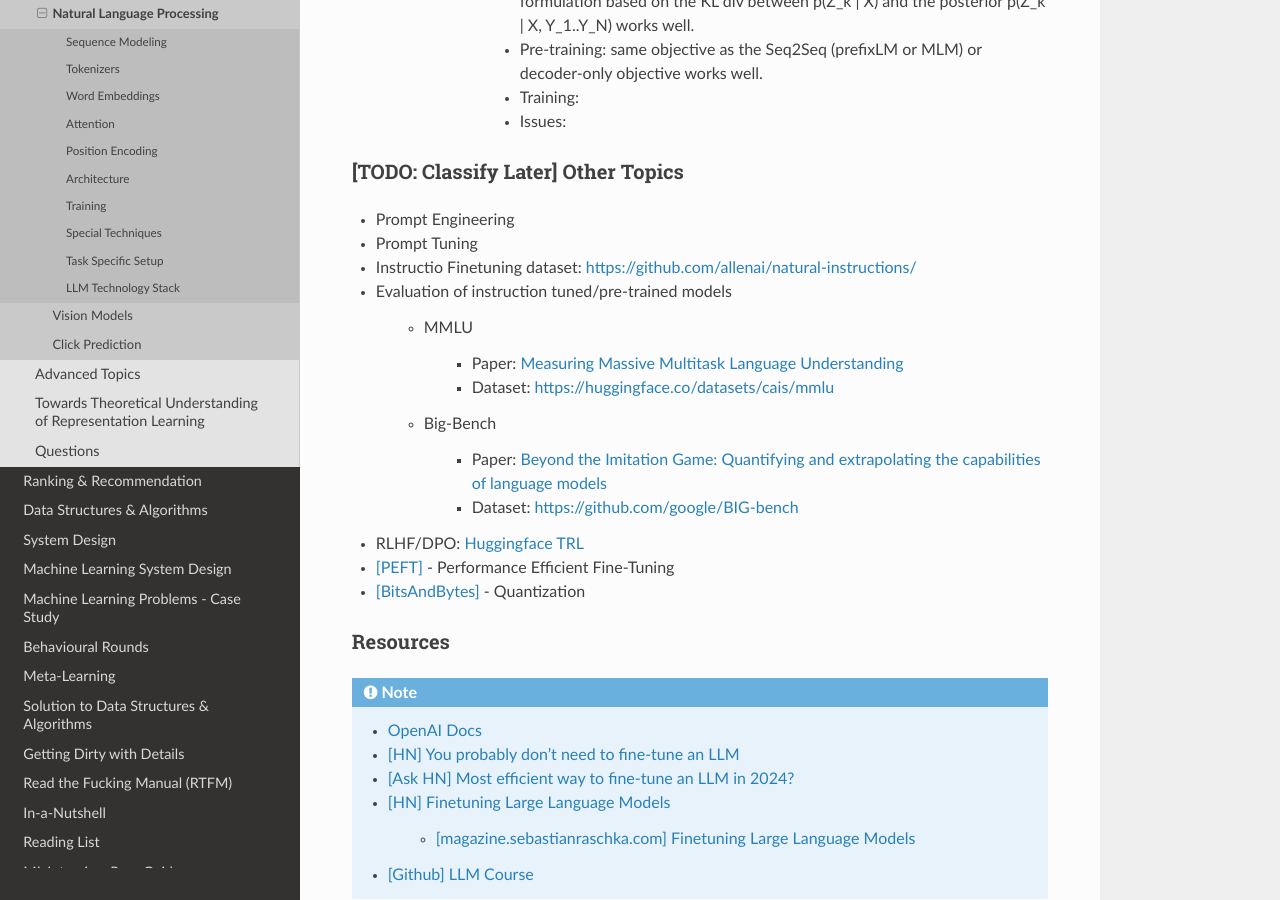
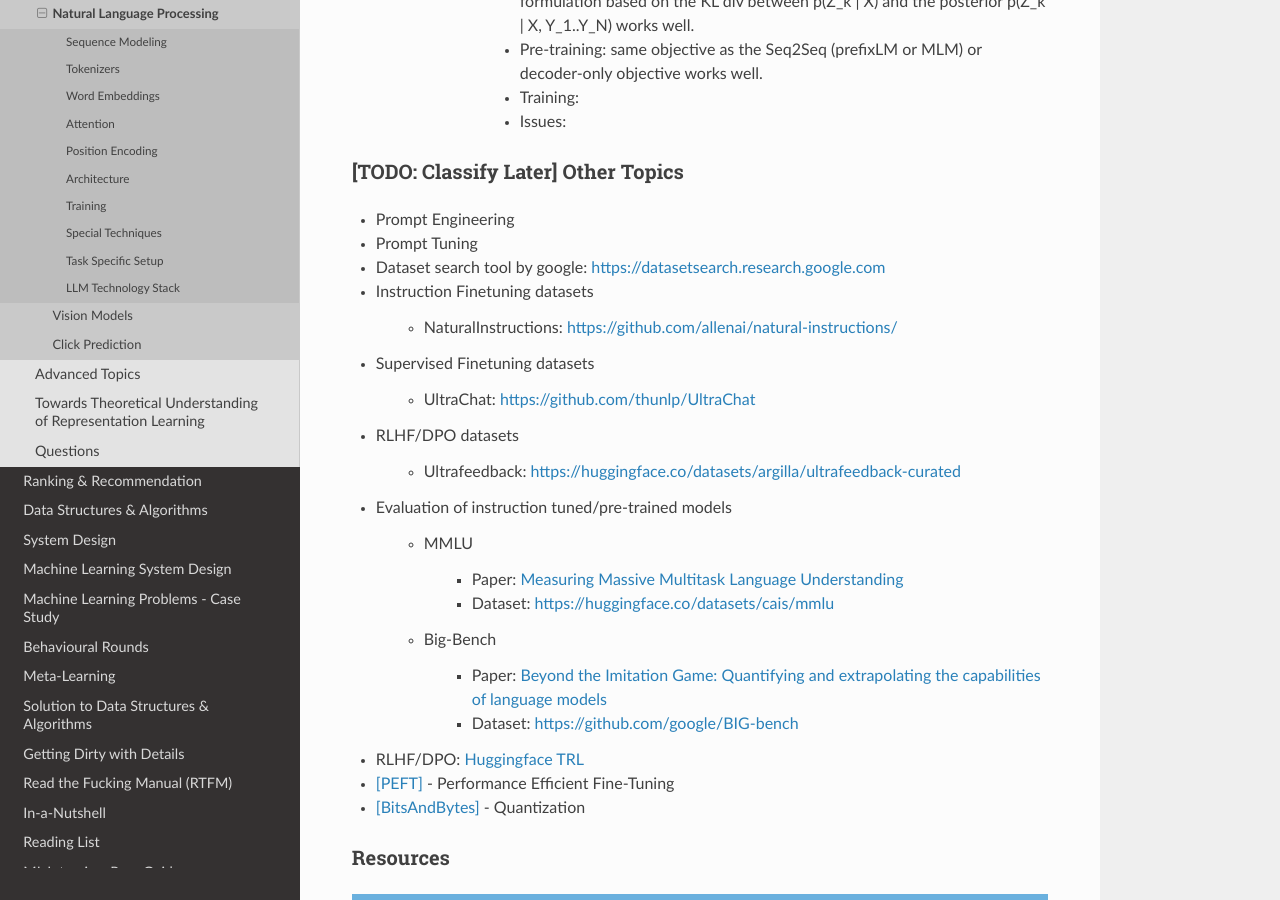
Before and after one commit to uselesstechjunks/leetcode, a Sphinx documentation site: the page built from docs/source/dl/application/nlp.rst, in a window 1280 px wide and 900 px high, scrolled down 11164 px. Built offline with Sphinx 7.4.7 and the Read the Docs theme 2.0.0, drawn with Linux system fonts in a browser that asks for light colours.

Commit message:
Update nlp.rst (#179)

```diff
--- a/docs/source/dl/application/nlp.rst
+++ b/docs/source/dl/application/nlp.rst
@@ -414,7 +414,16 @@ Summary
 =========================================================================================
 * Prompt Engineering
 * Prompt Tuning
-* Instructio Finetuning dataset: https://github.com/allenai/natural-instructions/
+* Dataset search tool by google: https://datasetsearch.research.google.com
+* Instruction Finetuning datasets
+
+	* NaturalInstructions: https://github.com/allenai/natural-instructions/
+* Supervised Finetuning datasets
+
+	* UltraChat: https://github.com/thunlp/UltraChat
+* RLHF/DPO datasets
+
+	* Ultrafeedback: https://huggingface.co/datasets/argilla/ultrafeedback-curated
 * Evaluation of instruction tuned/pre-trained models
 
 	* MMLU
```
